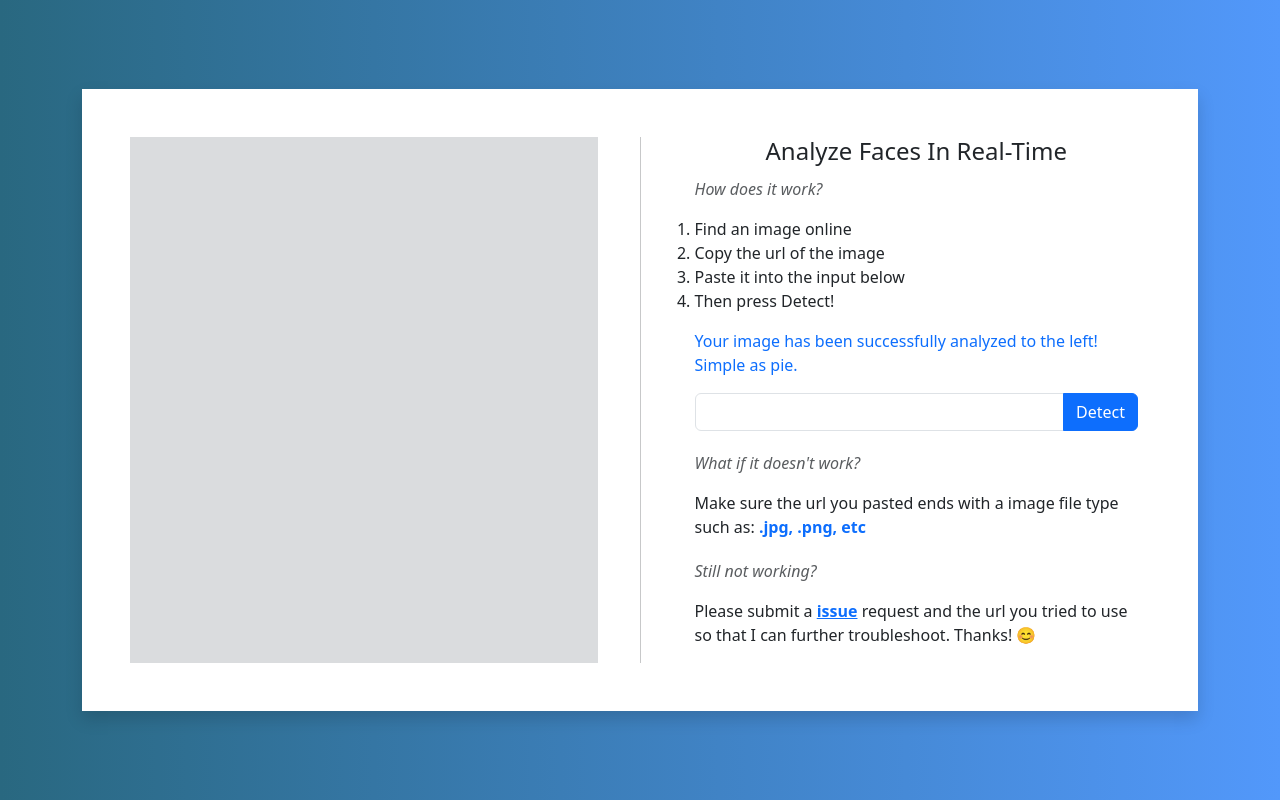
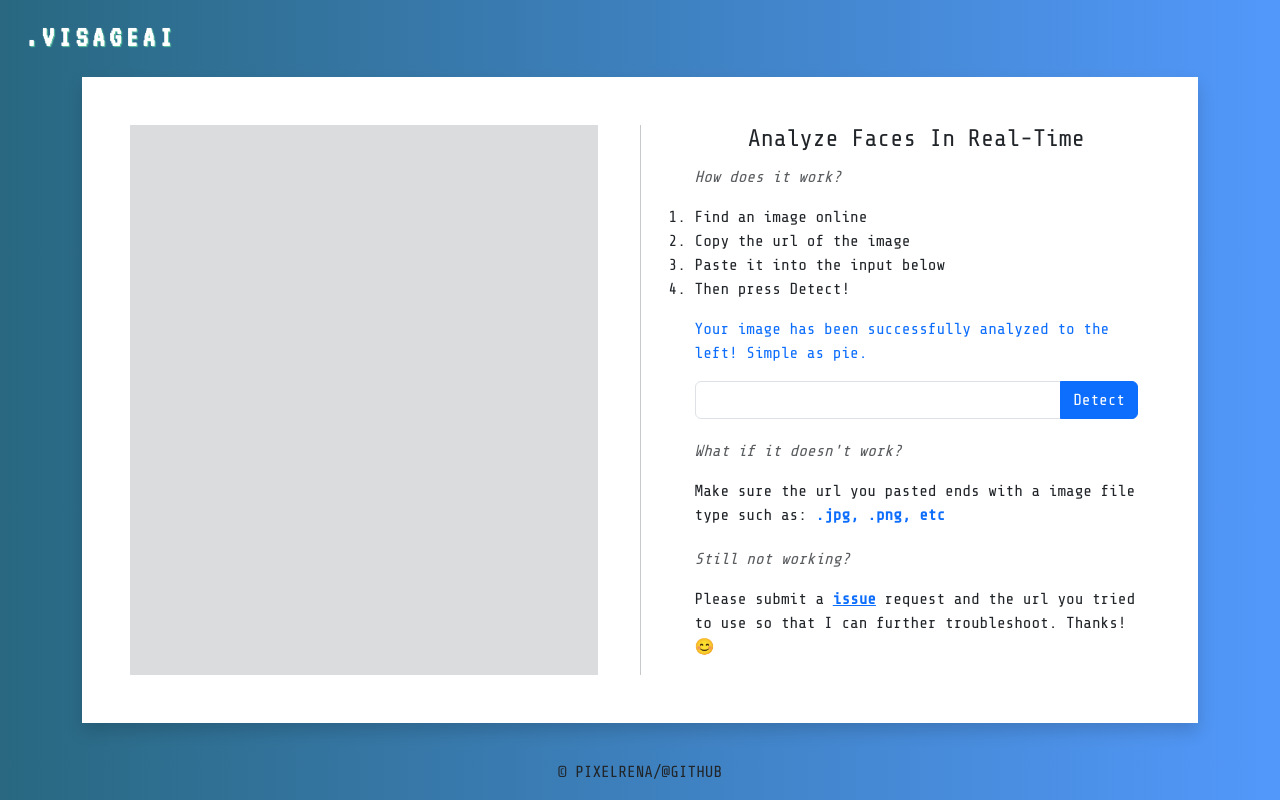
Before and after one commit to pixelRena/VisageAi, a React (Create React App) app in the folder frontend/: page / in a window 1280 px wide. Built offline with nearby package versions, Linux system fonts and the light colour scheme.

Commit message:
Updated font styles, added navigation brand, updated footer links

```diff
--- a/frontend/src/App.css
+++ b/frontend/src/App.css
@@ -1,6 +1,8 @@
-.link {
-  cursor: pointer;
-}
+@import url('https://fonts.googleapis.com/css2?family=VT323&display=swap');
+
+body { box-sizing: border-box; }
+
+.container { font-family: 'Share Tech Mono', monospace; }
 
 .alertBox {
   z-index: 99;
@@ -13,13 +15,13 @@
   width: 70vw;
 }
 
-.footer {
-    text-align: center;
-    position: relative;
-    clear: both;
-    width: 100%;
-    left: 0;
-    bottom: 0;
+#footer {
+  text-align: center;
+  position: absolute;
+  clear: both;
+  width: 100%;
+  left: 0;
+  bottom: 0;
 }
 
 @media (max-width: 800px){
--- a/frontend/src/App.js
+++ b/frontend/src/App.js
@@ -2,14 +2,12 @@ import React, {Component} from 'react';
 import './App.css';
 import ImageLinkForm from './components/ImageLinkForm/ImageLinkForm';
 import FaceRecognition from './components/FaceRecognition/faceRecognition';
-import SignIn from './components/SignIn/signIn';
-import Register from './components/Register/register';
-import Profile from './components/Profile/profile';
 import Footer from './components/Footer/footer';
 import {alertMe} from './components/Alert/alertBox';
 import Container from 'react-bootstrap/Container';
 import Row from 'react-bootstrap/Row';
 import Col from 'react-bootstrap/Col';
+import Navigation from "./components/Navigation/navigation";
 
 const initialState = {
 		input: '',
@@ -108,10 +106,11 @@ class App extends Component {
 
 	render() {
 		// Return render based on if the user is signed in and/or going to a different route
-		const {isSignedIn, imageUrl, route, box } = this.state;
+		const { imageUrl, box } = this.state;
 		return (
-				<Container className="d-flex align-items-center justify-content-center center text-center"
-				style={{height:"100vh"}}>
+			<Container className="d-flex align-items-center justify-content-center center text-center"
+			style={{height:"100vh"}}>
+				<Navigation/>
 				<Row className="shadow d-flex bg-white p-5 h-md-75 w-100">
 					<Col className="bg-secondary bg-opacity-25">
 						<FaceRecognition box={box} imageUrl={imageUrl}/>
@@ -123,6 +122,8 @@ class App extends Component {
 						<ImageLinkForm onInputChange={this.onInputChange} onImageSubmit={this.onImageSubmit}/>
 					</Col>
 				</Row>
+				<Footer/>
+
 				<div className='alertBox' style={{display:'none'}}>
 					<div>
 						<span className='alert-text'></span>
--- a/frontend/src/components/Alert/alertBox.js
+++ b/frontend/src/components/Alert/alertBox.js
@@ -11,8 +11,7 @@ const alertMe = (err) => {
 	// set the alertbox back the none to hide it
 	setTimeout(() => {
 		alertBox.style.display = 'none';
-	}, 3000)
-
+	}, 3000);
 }
 
 export {alertMe};
--- a/frontend/src/components/Footer/footer.js
+++ b/frontend/src/components/Footer/footer.js
@@ -2,9 +2,10 @@ import React from 'react';
 
 const Footer = () => {
 	return (
-		<div className='footer'>
-			<p className="text-uppercase black link">© <a
-				href='https://github.com/pixelRena/facial-recognition-app'
+		<div id='footer'>
+			<p className="text-uppercase link">© <a
+				className="text-dark"
+				href='https://github.com/pixelRena/Clarifai-Model-Detection'
 				style={{'textDecoration':'none'}}>
 				pixelRena/@github</a>
 			<script>document.write(new Date().getFullYear())</script>
--- /dev/null
+++ b/frontend/src/components/Navigation/navigation.css
@@ -0,0 +1,14 @@
+@import url('https://fonts.googleapis.com/css2?family=Share+Tech+Mono&display=swap');
+
+#nav {
+    position: absolute;
+    top: 15px;
+    left: 25px;
+    color: white;
+    font-family: 'VT323', monospace;
+    letter-spacing: .3rem;
+    text-shadow: 1px 1px 1px rgb(89, 196, 160);
+    font-weight: bold;
+    font-size: 30px;
+    text-transform: uppercase;
+}
--- a/frontend/src/components/Navigation/navigation.js
+++ b/frontend/src/components/Navigation/navigation.js
@@ -1,27 +1,16 @@
 // Navigation bar
-// Allows user to navigation to routes
-import React from 'react';
-import Logo from '../Logo/logo';
+import React from "react";
+import Nav from 'react-bootstrap/Nav';
+import './navigation.css';
 
-const Navigation = ({ onRouteChange, isSignedIn }) => {
-	if(isSignedIn) {
-		return (
-			<nav style={{display: 'flex', justifyContent: 'flex-end'}}>
-				<Logo/>
-				<p onClick={() => onRouteChange('home')} className='ba f5 link dim black pa3 mr3 pointer'>Home</p>
-				<p onClick={() => onRouteChange('profile')} className='ba f5 link dim black pa3 mr3 pointer'>My Profile</p>
-				<p onClick={() => onRouteChange('signout')} className='ba f5 link dim black pa3 mr3 pointer'>Sign Out</p>
-			</nav>
-		);
-	} else {
-		return (
-			<nav style={{display: 'flex', justifyContent: 'flex-end'}}>
-				<Logo/>
-				<p onClick={() => onRouteChange('signin')} className='ba f5 link dim black pa3 mr2 pointer'>Sign In</p>
-				<p onClick={() => onRouteChange('register')} className='ba f5 link dim black pa3  mr4 pointer'>Register</p>
-			</nav>
-		);
-	}
+const Navigation = () => {
+	return(
+		<Nav id="nav">
+			<Nav.Item>
+				.VisageAi
+			</Nav.Item>
+		</Nav>
+	)
 }
 
 export default Navigation;
```
Also changed, not shown: frontend/src/components/Particles/particles.js (deleted, +0 -99 lines), frontend/src/components/Rank/rank.js (deleted, +0 -15 lines).
